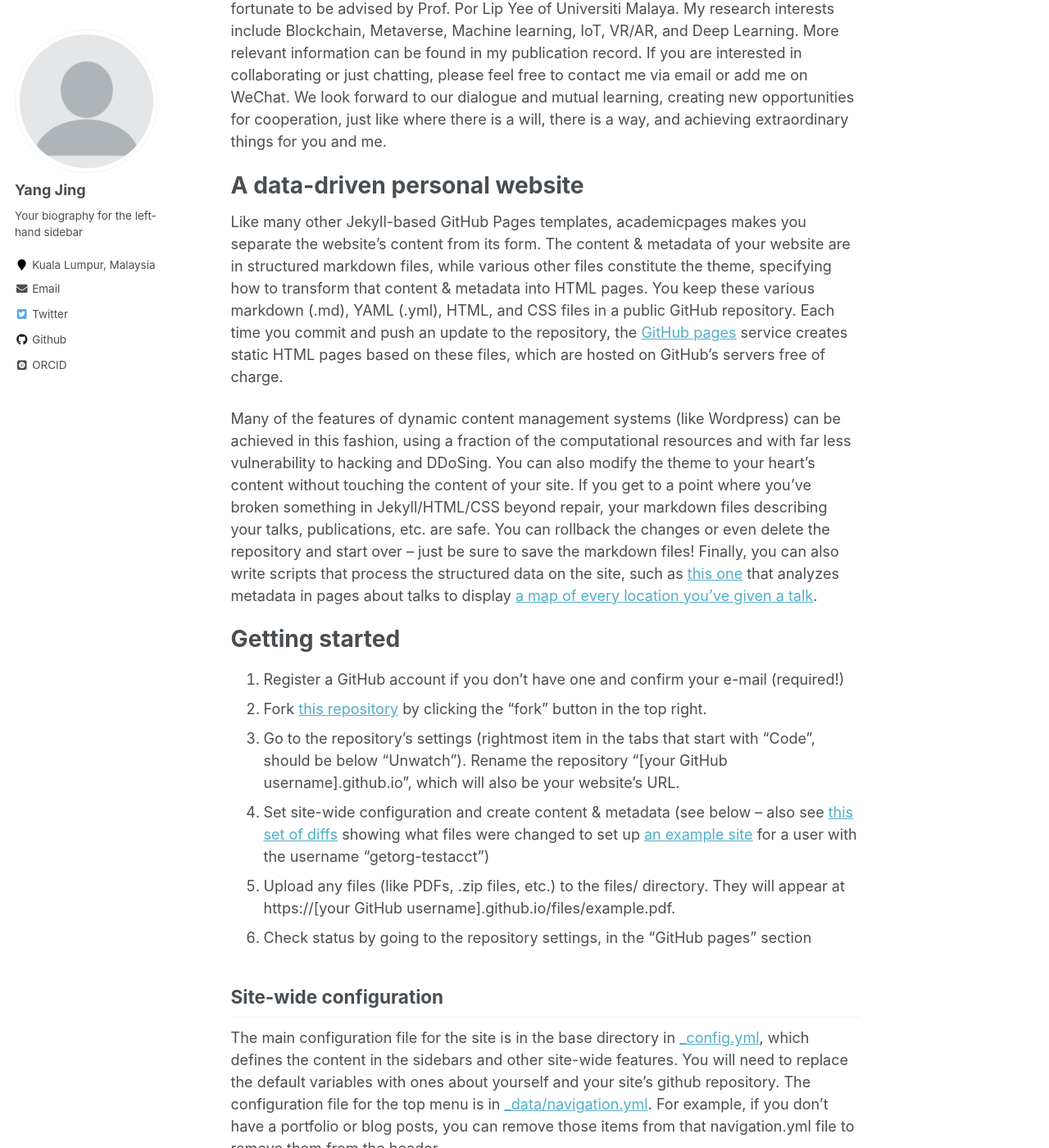
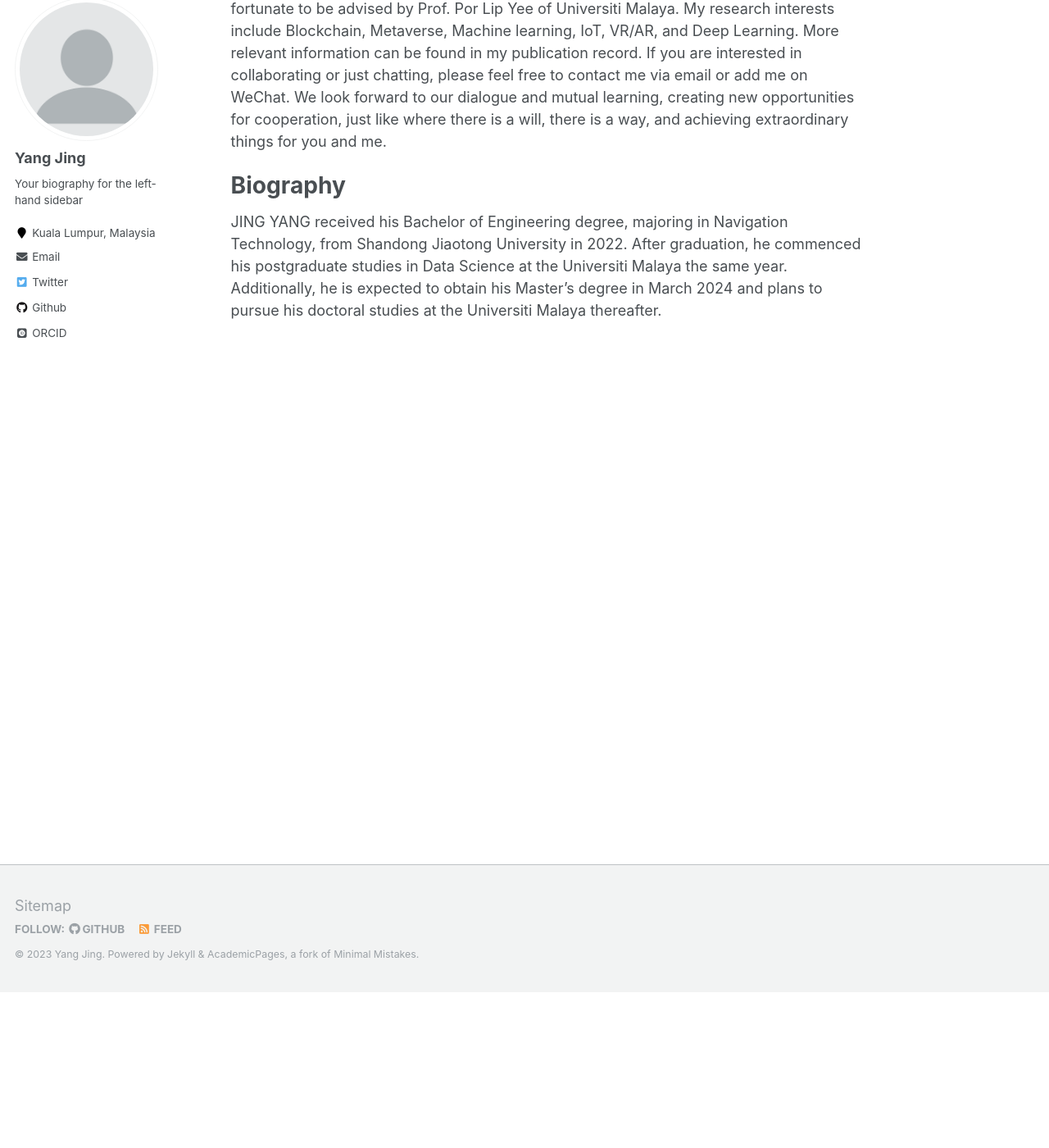
Before and after one commit to 741YangJIng/741YangJIng, a Jekyll site: the page built from _pages/about.md, in a window 1280 px wide and 1400 px high, scrolled down 190 px. Shown: the whole window at 82% size. Built offline with Jekyll 4.4.1, drawn with Linux system fonts in a browser that asks for light colours; some web fonts are replaced; some of the changed text lies outside the part shown.

Commit message:
Update about.md

```diff
--- a/_pages/about.md
+++ b/_pages/about.md
@@ -10,41 +10,6 @@ redirect_from:
 
 I am a master student majoring in Data Science at Universiti Malaya in Malaysia. I am very fortunate to be advised by Prof. Por Lip Yee of Universiti Malaya. My research interests include Blockchain, Metaverse, Machine learning, IoT, VR/AR, and Deep Learning. More relevant information can be found in my publication record. If you are interested in collaborating or just chatting, please feel free to contact me via email or add me on WeChat. We look forward to our dialogue and mutual learning, creating new opportunities for cooperation, just like where there is a will, there is a way, and achieving extraordinary things for you and me.
 
-A data-driven personal website
+Biography
 ======
-Like many other Jekyll-based GitHub Pages templates, academicpages makes you separate the website's content from its form. The content & metadata of your website are in structured markdown files, while various other files constitute the theme, specifying how to transform that content & metadata into HTML pages. You keep these various markdown (.md), YAML (.yml), HTML, and CSS files in a public GitHub repository. Each time you commit and push an update to the repository, the [GitHub pages](https://pages.github.com/) service creates static HTML pages based on these files, which are hosted on GitHub's servers free of charge.
-
-Many of the features of dynamic content management systems (like Wordpress) can be achieved in this fashion, using a fraction of the computational resources and with far less vulnerability to hacking and DDoSing. You can also modify the theme to your heart's content without touching the content of your site. If you get to a point where you've broken something in Jekyll/HTML/CSS beyond repair, your markdown files describing your talks, publications, etc. are safe. You can rollback the changes or even delete the repository and start over -- just be sure to save the markdown files! Finally, you can also write scripts that process the structured data on the site, such as [this one](https://github.com/academicpages/academicpages.github.io/blob/master/talkmap.ipynb) that analyzes metadata in pages about talks to display [a map of every location you've given a talk](https://academicpages.github.io/talkmap.html).
-
-Getting started
-======
-1. Register a GitHub account if you don't have one and confirm your e-mail (required!)
-1. Fork [this repository](https://github.com/academicpages/academicpages.github.io) by clicking the "fork" button in the top right.
-1. Go to the repository's settings (rightmost item in the tabs that start with "Code", should be below "Unwatch"). Rename the repository "[your GitHub username].github.io", which will also be your website's URL.
-1. Set site-wide configuration and create content & metadata (see below -- also see [this set of diffs](http://archive.is/3TPas) showing what files were changed to set up [an example site](https://getorg-testacct.github.io) for a user with the username "getorg-testacct")
-1. Upload any files (like PDFs, .zip files, etc.) to the files/ directory. They will appear at https://[your GitHub username].github.io/files/example.pdf.
-1. Check status by going to the repository settings, in the "GitHub pages" section
-
-Site-wide configuration
-------
-The main configuration file for the site is in the base directory in [_config.yml](https://github.com/academicpages/academicpages.github.io/blob/master/_config.yml), which defines the content in the sidebars and other site-wide features. You will need to replace the default variables with ones about yourself and your site's github repository. The configuration file for the top menu is in [_data/navigation.yml](https://github.com/academicpages/academicpages.github.io/blob/master/_data/navigation.yml). For example, if you don't have a portfolio or blog posts, you can remove those items from that navigation.yml file to remove them from the header.
-
-Create content & metadata
-------
-For site content, there is one markdown file for each type of content, which are stored in directories like _publications, _talks, _posts, _teaching, or _pages. For example, each talk is a markdown file in the [_talks directory](https://github.com/academicpages/academicpages.github.io/tree/master/_talks). At the top of each markdown file is structured data in YAML about the talk, which the theme will parse to do lots of cool stuff. The same structured data about a talk is used to generate the list of talks on the [Talks page](https://academicpages.github.io/talks), each [individual page](https://academicpages.github.io/talks/2012-03-01-talk-1) for specific talks, the talks section for the [CV page](https://academicpages.github.io/cv), and the [map of places you've given a talk](https://academicpages.github.io/talkmap.html) (if you run this [python file](https://github.com/academicpages/academicpages.github.io/blob/master/talkmap.py) or [Jupyter notebook](https://github.com/academicpages/academicpages.github.io/blob/master/talkmap.ipynb), which creates the HTML for the map based on the contents of the _talks directory).
-
-**Markdown generator**
-
-I have also created [a set of Jupyter notebooks](https://github.com/academicpages/academicpages.github.io/tree/master/markdown_generator
-) that converts a CSV containing structured data about talks or presentations into individual markdown files that will be properly formatted for the academicpages template. The sample CSVs in that directory are the ones I used to create my own personal website at stuartgeiger.com. My usual workflow is that I keep a spreadsheet of my publications and talks, then run the code in these notebooks to generate the markdown files, then commit and push them to the GitHub repository.
-
-How to edit your site's GitHub repository
-------
-Many people use a git client to create files on their local computer and then push them to GitHub's servers. If you are not familiar with git, you can directly edit these configuration and markdown files directly in the github.com interface. Navigate to a file (like [this one](https://github.com/academicpages/academicpages.github.io/blob/master/_talks/2012-03-01-talk-1.md) and click the pencil icon in the top right of the content preview (to the right of the "Raw | Blame | History" buttons). You can delete a file by clicking the trashcan icon to the right of the pencil icon. You can also create new files or upload files by navigating to a directory and clicking the "Create new file" or "Upload files" buttons.
-
-Example: editing a markdown file for a talk
-![Editing a markdown file for a talk](/images/editing-talk.png)
-
-For more info
-------
-More info about configuring academicpages can be found in [the guide](https://academicpages.github.io/markdown/). The [guides for the Minimal Mistakes theme](https://mmistakes.github.io/minimal-mistakes/docs/configuration/) (which this theme was forked from) might also be helpful.
+JING YANG received his Bachelor of Engineering degree, majoring in Navigation Technology, from Shandong Jiaotong University in 2022. After graduation, he commenced his postgraduate studies in Data Science at the Universiti Malaya the same year. Additionally, he is expected to obtain his Master's degree in March 2024 and plans to pursue his doctoral studies at the Universiti Malaya thereafter.
```
